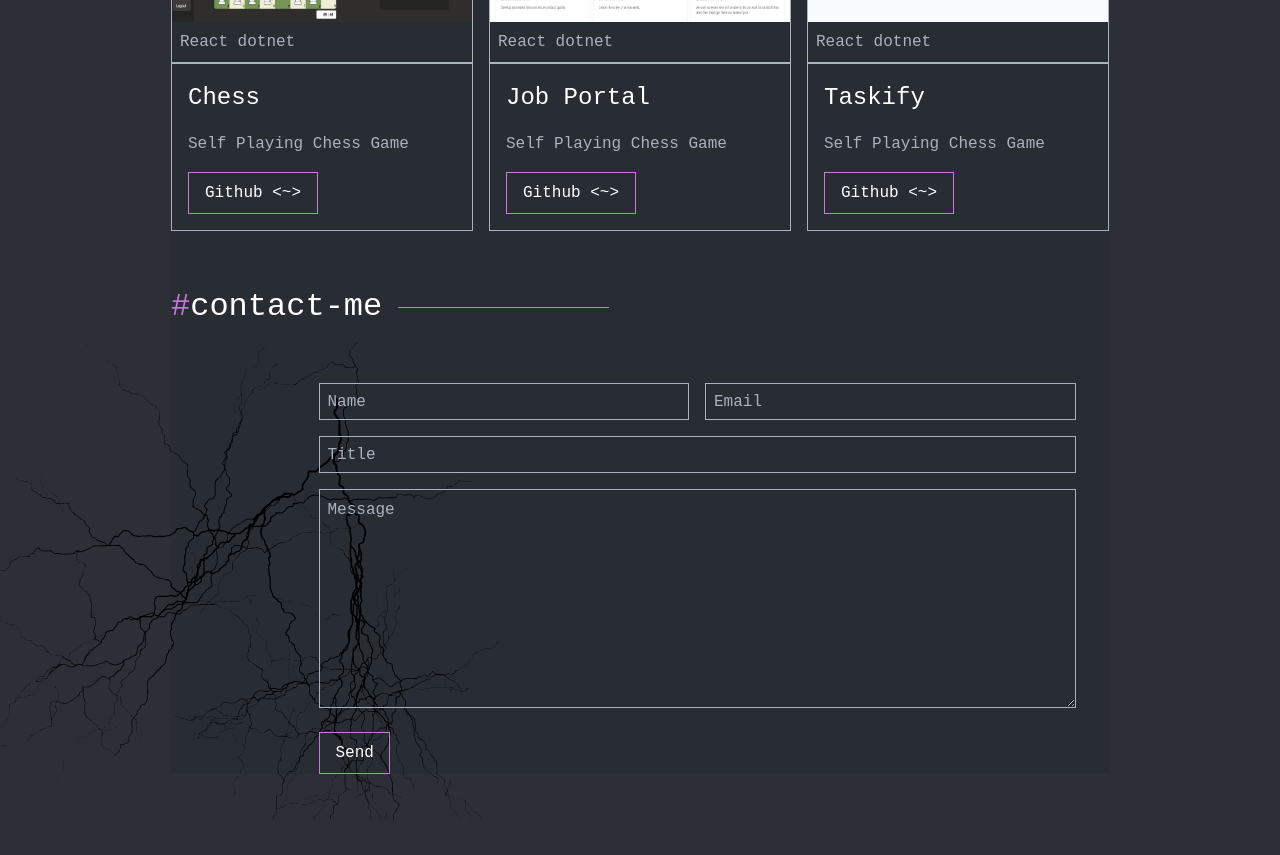
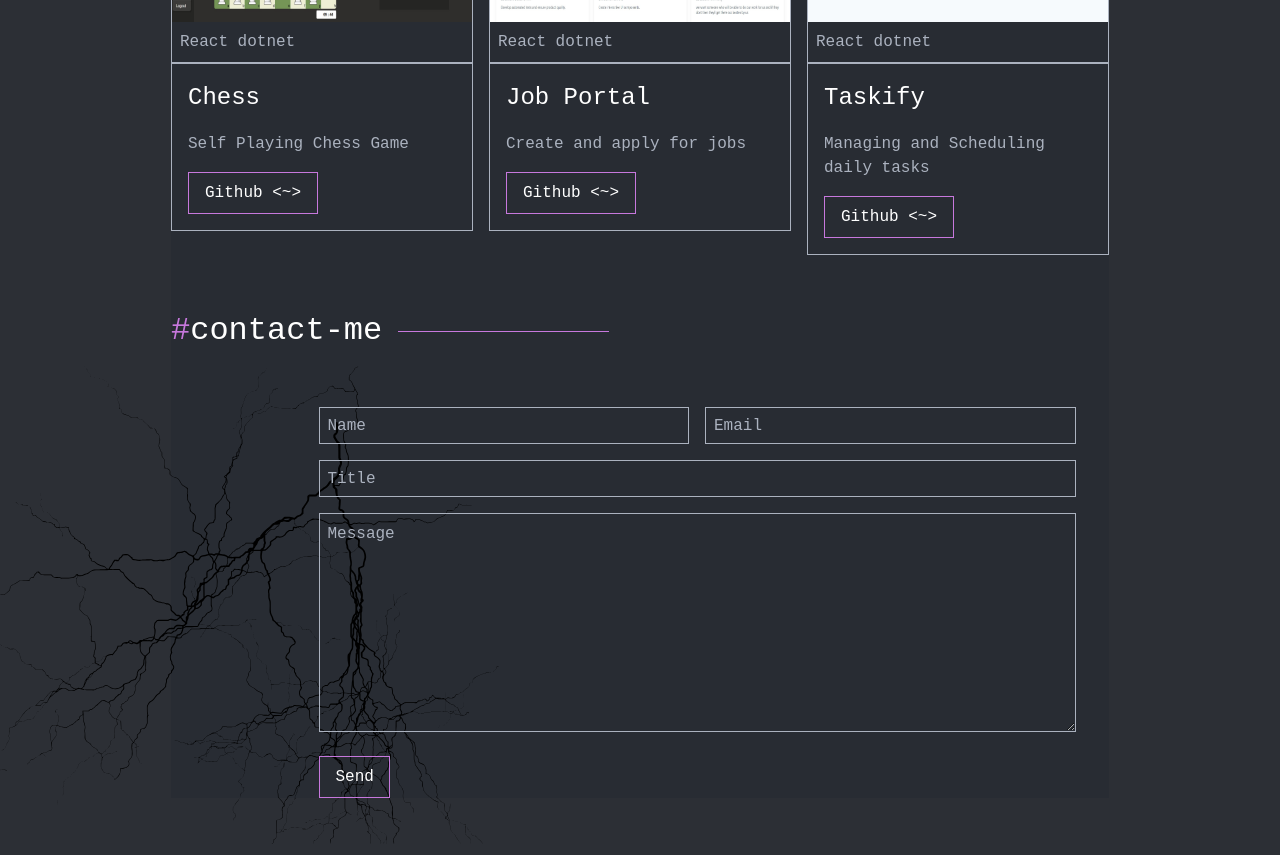
Before and after one commit to Asad-960/Portfolio, a React (Vite) app: page / in a window 1280 px wide. Shown: the part 1780-2635 px from the top of the page. Before the commit the page ends 2611 px from the top, so only its background shows below. Built offline with nearby package versions, Linux system fonts and the light colour scheme; a web font is replaced by a local one.

Commit message:
Update project descriptions

```diff
--- a/src/components/Projects/Projects.tsx
+++ b/src/components/Projects/Projects.tsx
@@ -24,7 +24,7 @@ const Projects = () => {
                     <Languages>React dotnet</Languages>
                     <Description>
                         <h1>Job Portal</h1>
-                        <p>Self Playing Chess Game</p>
+                        <p>Create and apply for jobs</p>
                         <GithubButton onClick={() => {window.open("https://github.com/Asad-960/Taskify", "_blank")}}> Github {"<~>"}</GithubButton>
                     </Description>
                 </Modal>
@@ -33,7 +33,7 @@ const Projects = () => {
                     <Languages>React dotnet</Languages>
                     <Description>
                         <h1>Taskify</h1>
-                        <p>Self Playing Chess Game</p>
+                        <p>Managing and Scheduling daily tasks</p>
                         <GithubButton onClick={() => {window.open("https://github.com/Asad-960/Taskify", "_blank")}}> Github {"<~>"}</GithubButton>
                     </Description>
                 </Modal>
```
